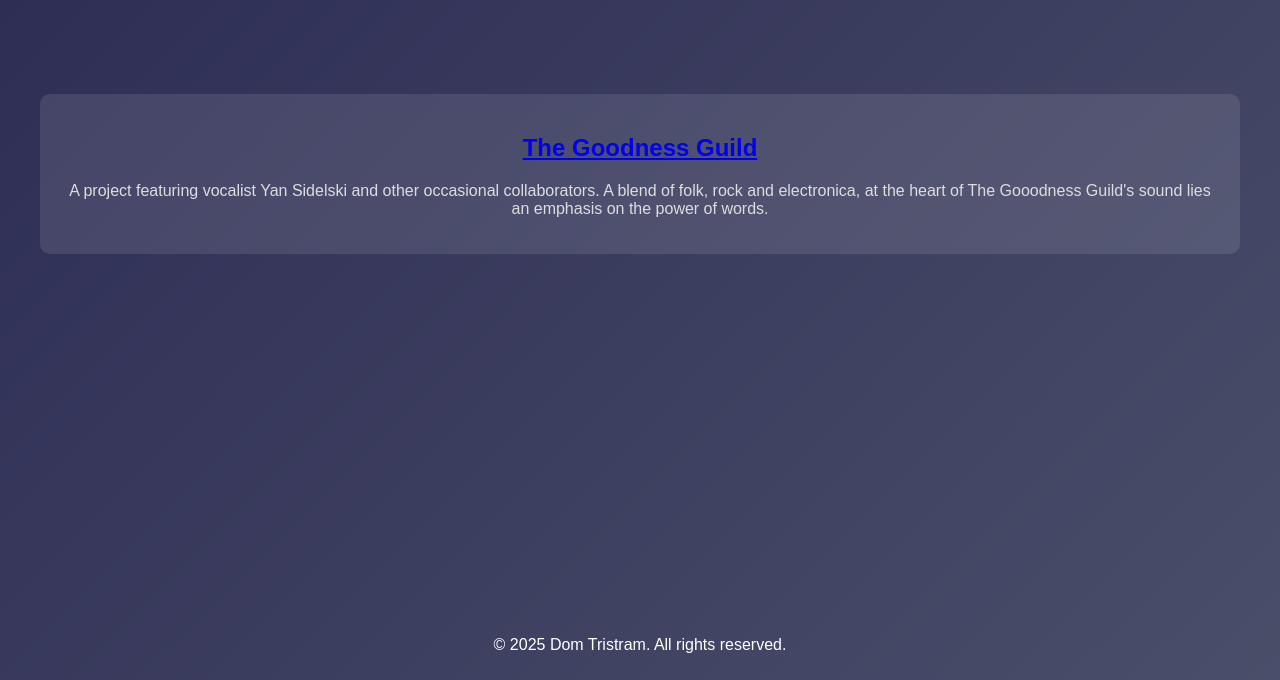
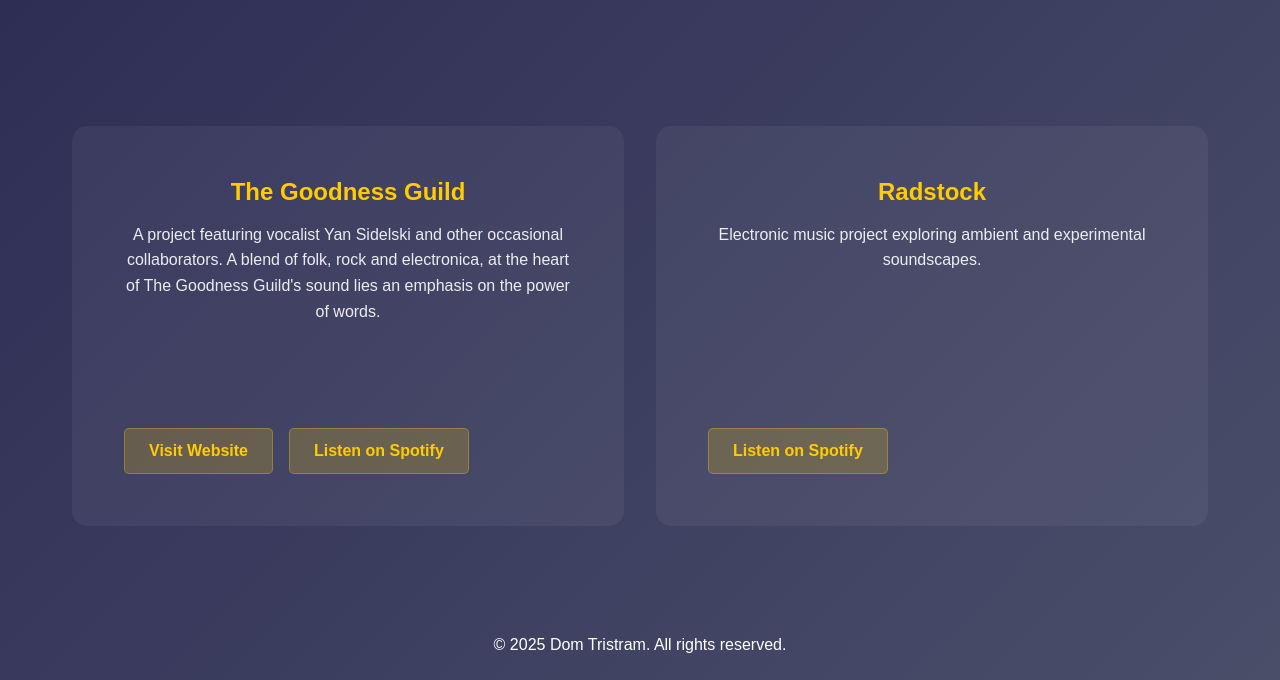
Before and after one commit to dominictristram/domtristrammusic-web, a plain HTML site: page projects.html in a window 1280 px wide. Shown: the part 120-800 px from the top of the page. Drawn offline with Linux system fonts and the light colour scheme.

Commit message:
Updated Projects page

```diff
--- a/projects.html
+++ b/projects.html
@@ -19,11 +19,29 @@
         </nav>
     </header>
     <main>
-        <section>
-            <h2><a href="https://goodnessguild.com" target="_blank">The Goodness Guild</a></h2>
-            <p>A project featuring vocalist Yan Sidelski and other occasional collaborators.
-            A blend of folk, rock and electronica, at the heart of The Gooodness Guild's sound lies an emphasis on the power of words.</p>
-        </section>
+        <div class="projects-grid">
+            <section class="project-card">
+                <div class="project-content">
+                    <h2><a href="https://goodnessguild.com" target="_blank">The Goodness Guild</a></h2>
+                    <p>A project featuring vocalist Yan Sidelski and other occasional collaborators.
+                    A blend of folk, rock and electronica, at the heart of The Goodness Guild's sound lies an emphasis on the power of words.</p>
+                    <div class="project-links">
+                        <a href="https://goodnessguild.com" target="_blank" class="btn">Visit Website</a>
+                        <a href="https://open.spotify.com/artist/6iS2N0hUdJrBs6vStQ5uGX" target="_blank" class="btn">Listen on Spotify</a>
+                    </div>
+                </div>
+            </section>
+
+            <section class="project-card">
+                <div class="project-content">
+                    <h2><a href="https://open.spotify.com/artist/1ZOACWYcOBquIuEIezMHP9" target="_blank">Radstock</a></h2>
+                    <p>Electronic music project exploring ambient and experimental soundscapes.</p>
+                    <div class="project-links">
+                        <a href="https://open.spotify.com/artist/1ZOACWYcOBquIuEIezMHP9" target="_blank" class="btn">Listen on Spotify</a>
+                    </div>
+                </div>
+            </section>
+        </div>
     </main>
     <footer>
         <p>&copy; 2025 Dom Tristram. All rights reserved.</p>
--- a/styles/main.css
+++ b/styles/main.css
@@ -328,3 +328,96 @@ footer {
 #album-artist a:hover {
     color: #ff6600;
 }
+
+/* Projects Grid Layout */
+.projects-grid {
+    display: grid;
+    grid-template-columns: repeat(auto-fit, minmax(300px, 1fr));
+    gap: 2rem;
+    padding: 2rem;
+    max-width: 1200px;
+    margin: 0 auto;
+}
+
+/* Project Cards */
+.project-card {
+    background: rgba(255, 255, 255, 0.05);
+    border-radius: 15px;
+    overflow: hidden;
+    transition: transform 0.3s ease, box-shadow 0.3s ease;
+    position: relative;
+    display: flex;
+    flex-direction: column;
+    height: 100%;
+}
+
+.project-card:hover {
+    transform: translateY(-5px);
+    box-shadow: 0 10px 20px rgba(0, 0, 0, 0.2);
+    background: rgba(255, 255, 255, 0.08);
+}
+
+.project-content {
+    padding: 2rem;
+    display: flex;
+    flex-direction: column;
+    flex-grow: 1;
+}
+
+.project-card h2 {
+    margin: 0 0 1rem 0;
+    font-size: 1.5rem;
+}
+
+.project-card h2 a {
+    color: #ffcc00;
+    text-decoration: none;
+    transition: color 0.2s ease;
+}
+
+.project-card h2 a:hover {
+    color: #ff6600;
+}
+
+.project-card p {
+    margin: 0 0 1.5rem 0;
+    line-height: 1.6;
+    color: rgba(255, 255, 255, 0.9);
+    flex-grow: 1;
+}
+
+.project-links {
+    display: flex;
+    gap: 1rem;
+    margin-top: auto;
+}
+
+/* Update existing button styles */
+.btn {
+    display: inline-block;
+    padding: 0.8rem 1.5rem;
+    background: rgba(255, 204, 0, 0.2);
+    color: #ffcc00;
+    text-decoration: none;
+    border-radius: 5px;
+    font-weight: bold;
+    transition: all 0.2s ease;
+    border: 1px solid rgba(255, 204, 0, 0.3);
+}
+
+.btn:hover {
+    background: rgba(255, 204, 0, 0.3);
+    transform: translateY(-2px);
+}
+
+/* Responsive adjustments */
+@media (max-width: 768px) {
+    .projects-grid {
+        grid-template-columns: 1fr;
+        padding: 1rem;
+    }
+
+    .project-card {
+        margin-bottom: 1rem;
+    }
+}
```
